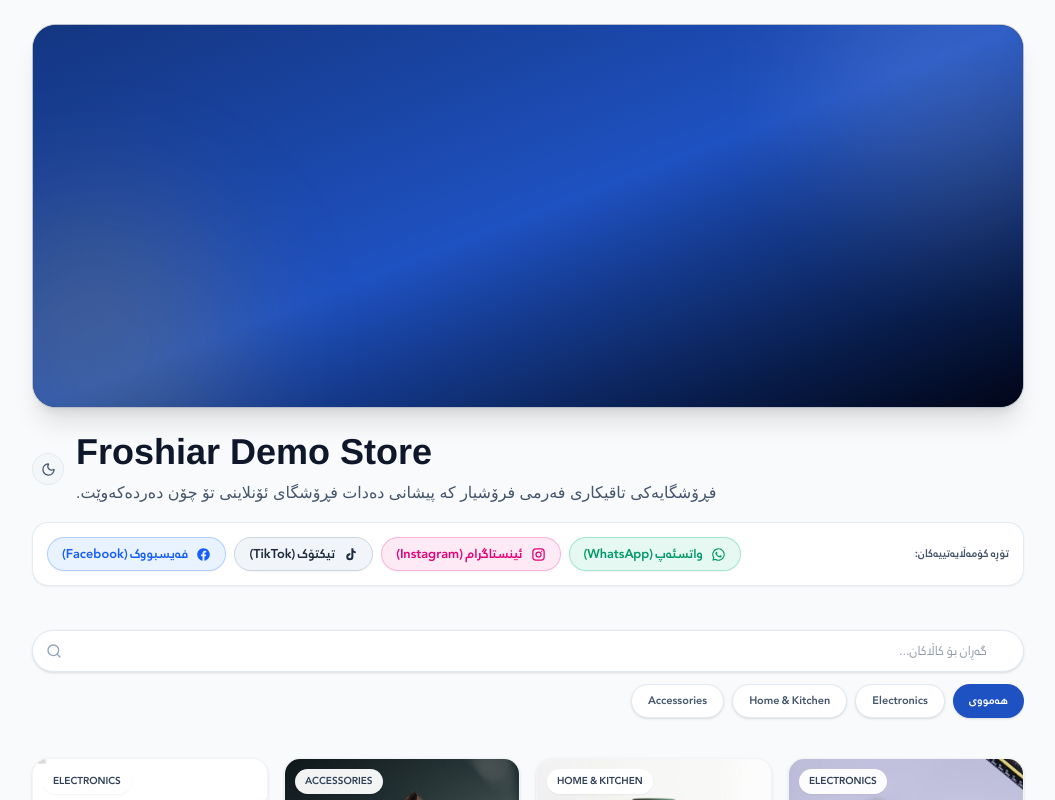
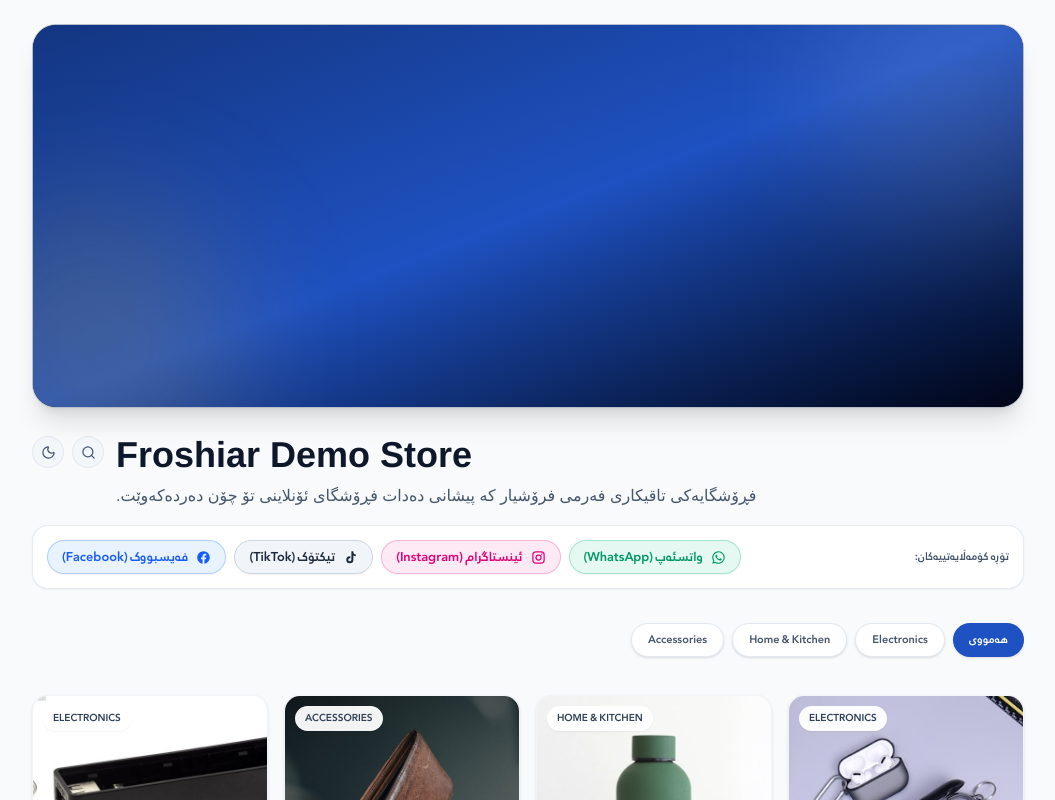
Before and after one commit to Tebin21/ManagerX, a Next.js app in the folder froshiar-website/: page /en/demo in a window 1280 px wide. Shown: the top 800 px of the page, without its empty margins (112-1167 px from the left). Built offline with nearby package versions, Linux system fonts and the light colour scheme.

Commit message:
feat(storefront): align theme toggle with store title, replace static search with downward expandable search icon button

```diff
--- a/froshiar-website/components/storefront/StoreHeader.tsx
+++ b/froshiar-website/components/storefront/StoreHeader.tsx
@@ -1,6 +1,7 @@
 'use client';
 
 import { useMemo } from 'react';
+import { Search, X } from 'lucide-react';
 import type { StoreInfo } from '@/lib/storefront/storeApi';
 import { ThemeToggle } from '@/components/layout/ThemeToggle';
 import { SocialIcons } from './SocialIcons';
@@ -8,9 +9,20 @@ import { SocialIcons } from './SocialIcons';
 interface Props {
   businessName: string;
   info: StoreInfo;
+  isSearchOpen?: boolean;
+  onToggleSearch?: () => void;
+  searchQuery?: string;
+  onSearchChange?: (val: string) => void;
 }
 
-export function StoreHeader({ businessName, info }: Props) {
+export function StoreHeader({
+  businessName,
+  info,
+  isSearchOpen,
+  onToggleSearch,
+  searchQuery = '',
+  onSearchChange,
+}: Props) {
   // Check whether store name is Kurdish / Arabic script
   const isKurdish = useMemo(() => {
     return /[\u0600-\u06FF\u0750-\u077F\uFB50-\uFDFF\uFE70-\uFEFF]/.test(businessName);
@@ -42,16 +54,13 @@ export function StoreHeader({ businessName, info }: Props) {
         </div>
       </div>
 
-      {/* 2. Store Name & Description Below Banner (Aligned Right for Kurdish, Left for English) */}
+      {/* 2. Store Name & Actions on the Exact Same Row */}
       <div className="mx-auto mt-5 w-full max-w-5xl px-4 sm:mt-6">
-        <div
-          className={`flex flex-col gap-3 sm:flex-row sm:items-center sm:justify-between ${
-            isKurdish ? 'text-right' : 'text-left'
-          }`}
-        >
-          <div className="flex-1">
+        <div className="flex items-start justify-between gap-3">
+          {/* Store Name & Description (Right side in RTL, Left side in LTR) */}
+          <div className={`flex-1 min-w-0 ${isKurdish ? 'text-right' : 'text-left'}`}>
             <h1
-              className={`text-2xl font-black tracking-tight text-slate-900 sm:text-3xl md:text-4xl dark:text-white ${
+              className={`text-2xl font-black tracking-tight text-slate-900 sm:text-3xl md:text-4xl dark:text-white leading-tight ${
                 isKurdish ? 'font-kurdish' : 'font-sans'
               }`}
             >
@@ -59,7 +68,7 @@ export function StoreHeader({ businessName, info }: Props) {
             </h1>
             {info.description && (
               <p
-                className={`mt-2 text-sm font-medium leading-relaxed text-slate-600 sm:text-base dark:text-slate-300 ${
+                className={`mt-1.5 text-sm font-medium leading-relaxed text-slate-600 sm:text-base dark:text-slate-300 ${
                   isKurdish ? 'font-kurdish' : 'font-sans'
                 }`}
               >
@@ -68,13 +77,59 @@ export function StoreHeader({ businessName, info }: Props) {
             )}
           </div>
 
-          {/* Theme Switcher Button */}
-          <div className="self-end sm:self-center">
+          {/* Action Buttons: Search Toggle + Dark/Light Theme Toggle (Aligned right level with store title) */}
+          <div className="flex items-center gap-2 shrink-0 pt-1">
+            {/* Search Icon Button */}
+            <button
+              type="button"
+              onClick={onToggleSearch}
+              aria-label="گەڕان"
+              title="گەڕان بۆ کاڵاکان"
+              className={`flex h-8 w-8 items-center justify-center rounded-full border transition-all cursor-pointer ${
+                isSearchOpen
+                  ? 'border-[var(--brand-500,#D4AF37)] bg-[var(--brand-500,#D4AF37)] text-slate-950 shadow-xs'
+                  : 'border-slate-200/90 bg-slate-100/70 text-slate-600 hover:bg-slate-200 hover:text-slate-900 dark:border-gold-800/40 dark:bg-white/[0.05] dark:text-slate-300 dark:hover:bg-white/[0.12] dark:hover:text-white'
+              }`}
+            >
+              <Search size={15} />
+            </button>
+
+            {/* Theme Toggle (Moon / Sun) */}
             <ThemeToggle />
           </div>
         </div>
 
-        {/* 3. Small Banner for Social Media Icons */}
+        {/* 3. Downward Expandable Search Bar */}
+        {isSearchOpen && (
+          <div className="mt-3.5 animate-in fade-in slide-in-from-top-2 duration-200">
+            <div className="relative">
+              <Search
+                size={16}
+                className="pointer-events-none absolute top-1/2 -translate-y-1/2 text-slate-400 rtl:right-3.5 rtl:left-auto ltr:left-3.5 ltr:right-auto"
+              />
+              <input
+                type="search"
+                autoFocus
+                value={searchQuery}
+                onChange={(e) => onSearchChange?.(e.target.value)}
+                placeholder="گەڕان بۆ کاڵاکان..."
+                className="w-full rounded-2xl border border-slate-200 bg-white py-2.5 px-10 text-sm text-slate-800 shadow-sm transition focus:border-[var(--brand-500,#D4AF37)] focus:outline-none focus:ring-2 focus:ring-[var(--brand-500,#D4AF37)]/20 dark:border-slate-700 dark:bg-slate-800 dark:text-slate-100"
+              />
+              {searchQuery && (
+                <button
+                  type="button"
+                  onClick={() => onSearchChange?.('')}
+                  aria-label="سڕینەوەی گەڕان"
+                  className="absolute top-1/2 -translate-y-1/2 text-slate-400 hover:text-slate-600 dark:hover:text-slate-200 rtl:left-3 rtl:right-auto ltr:right-3 ltr:left-auto cursor-pointer"
+                >
+                  <X size={16} />
+                </button>
+              )}
+            </div>
+          </div>
+        )}
+
+        {/* 4. Small Banner for Social Media Icons */}
         <SocialIcons
           facebookUrl={info.facebookUrl}
           instagramUrl={info.instagramUrl}
--- a/froshiar-website/components/storefront/StorefrontView.tsx
+++ b/froshiar-website/components/storefront/StorefrontView.tsx
@@ -6,7 +6,6 @@ import { getBrandCssVars } from '@/lib/storefront/theme';
 import { ProductCard } from './ProductCard';
 import { StoreHeader } from './StoreHeader';
 import { StoreContactBanner } from './StoreContactBanner';
-import { SearchBar } from './SearchBar';
 import { CategoryFilterBar } from './CategoryFilterBar';
 import { StorefrontFooter } from './StorefrontFooter';
 
@@ -25,6 +24,7 @@ interface Props {
 
 export function StorefrontView({ store, slug }: Props) {
   const [query, setQuery] = useState('');
+  const [isSearchOpen, setIsSearchOpen] = useState(false);
   const [selectedCategory, setSelectedCategory] = useState('all');
 
   const brandStyle = useMemo(() => getBrandCssVars(store.info.themeColor), [store.info.themeColor]);
@@ -66,11 +66,18 @@ export function StorefrontView({ store, slug }: Props) {
       }`}
       style={brandStyle}
     >
-      {/* 1. Main Cover Banner + Store Name & Description Below + Small Social Media Banner */}
-      <StoreHeader businessName={store.businessName} info={store.info} />
+      {/* 1. Main Cover Banner + Store Name & Actions (Aligned directly with Store Name) + Expandable Search + Compact Social Banner */}
+      <StoreHeader
+        businessName={store.businessName}
+        info={store.info}
+        isSearchOpen={isSearchOpen}
+        onToggleSearch={() => setIsSearchOpen((prev) => !prev)}
+        searchQuery={query}
+        onSearchChange={setQuery}
+      />
 
-      {/* 2. Product Catalog & Search */}
-      <main className="mx-auto flex w-full max-w-5xl flex-1 flex-col px-4 py-8">
+      {/* 2. Product Catalog */}
+      <main className="mx-auto flex w-full max-w-5xl flex-1 flex-col px-4 py-6">
         {!store.enabled ? (
           <div className="mx-auto my-12 max-w-lg rounded-2xl border border-amber-200 bg-white p-8 text-center shadow-xs dark:border-amber-500/30 dark:bg-slate-800">
             <div className="mx-auto mb-4 flex h-16 w-16 items-center justify-center rounded-full bg-amber-50 text-amber-500 ring-8 ring-amber-50/50 dark:bg-amber-950 dark:ring-amber-900/30">
@@ -102,10 +109,8 @@ export function StorefrontView({ store, slug }: Props) {
           <CenteredMessage>هیچ کاڵایەک لەم فڕۆشگایە دانەنراوە.</CenteredMessage>
         ) : (
           <>
-            <div className="sticky top-0 z-20 mb-6 bg-slate-50/95 py-3 backdrop-blur-sm dark:bg-slate-900/95">
-              <SearchBar value={query} onChange={setQuery} />
             {categories.length > 1 && (
-                <div className="mt-3">
+              <div className="sticky top-0 z-20 mb-6 bg-slate-50/95 py-2.5 backdrop-blur-sm dark:bg-slate-900/95">
                 <CategoryFilterBar
                   categories={categories}
                   selected={selectedCategory}
@@ -113,7 +118,6 @@ export function StorefrontView({ store, slug }: Props) {
                 />
               </div>
             )}
-            </div>
 
             {filteredProducts.length === 0 ? (
               <CenteredMessage>هیچ کاڵایەک نەدۆزرایەوە کە لەگەڵ گەڕانەکەت بگونجێت.</CenteredMessage>
```
Also changed, not shown: froshiar-website/components/storefront/StoreContactBanner.tsx (line endings or trailing spaces). Lines whose indentation alone changed are shown as unchanged.
